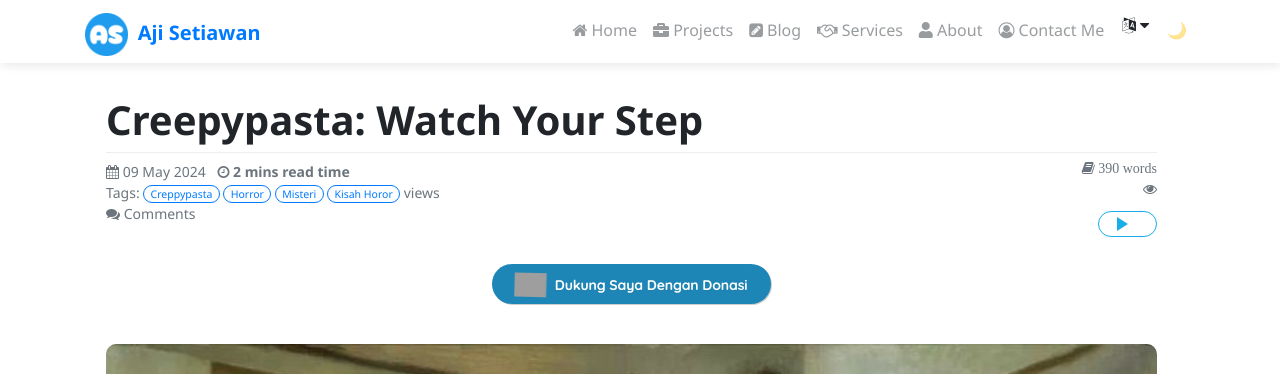
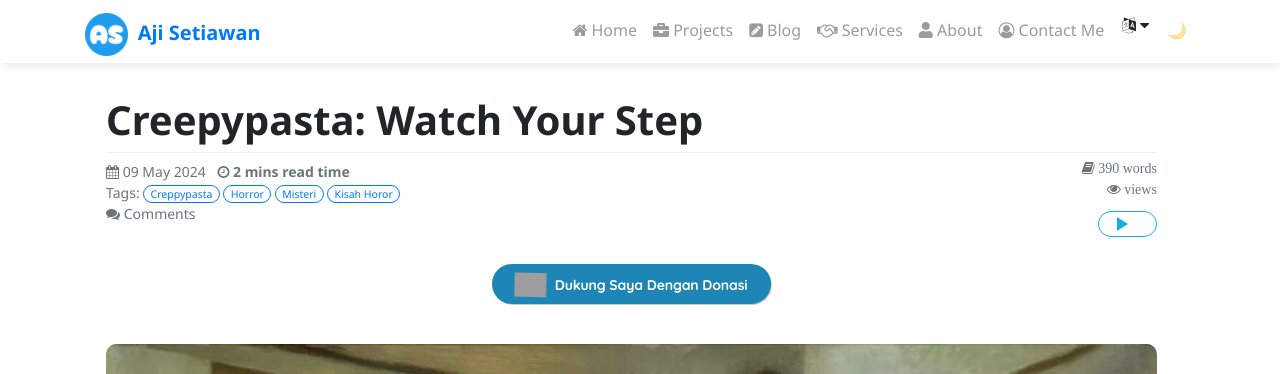
Before and after one commit to ajisetiawan716/ajisetiawan716.github.io, a Jekyll site: the page built from _posts/2024-05-09-creepypasta-watch-your-step.md, in a window 1280 px wide. Shown: the top 374 px of the page. Built offline with Jekyll 4.4.1, drawn with Linux system fonts in a browser that asks for light colours; nearby versions of some CDN libraries; emoji names are drawn with the system emoji font; comment, search, counter and statistics services are not loaded; a style sheet for code colours, icons or effects is not loaded; grey boxes are pictures that could not be loaded.

Commit message:
Update post.html

```diff
--- a/_layouts/post.html
+++ b/_layouts/post.html
@@ -27,7 +27,7 @@
     </a>
     {% endfor %}
   {%- endif -%}
- <li class="fa fa-eye fa-1x kanan"> <span id="busuanzi_value_page_pv" class="text-muted"></span></li> views
+ <li class="fa fa-eye fa-1x kanan"> <span id="busuanzi_value_page_pv" class="text-muted"> views</span></li>
   <br>
 <i class="fa fa-comments text-muted" style="color:#008c25"></i><span> <a class="text-muted" style="text-decoration:none !important; border-bottom:none !important;" href="#disqus_thread">Comments</a></span>
  {% include blog/audio.html %}
```
